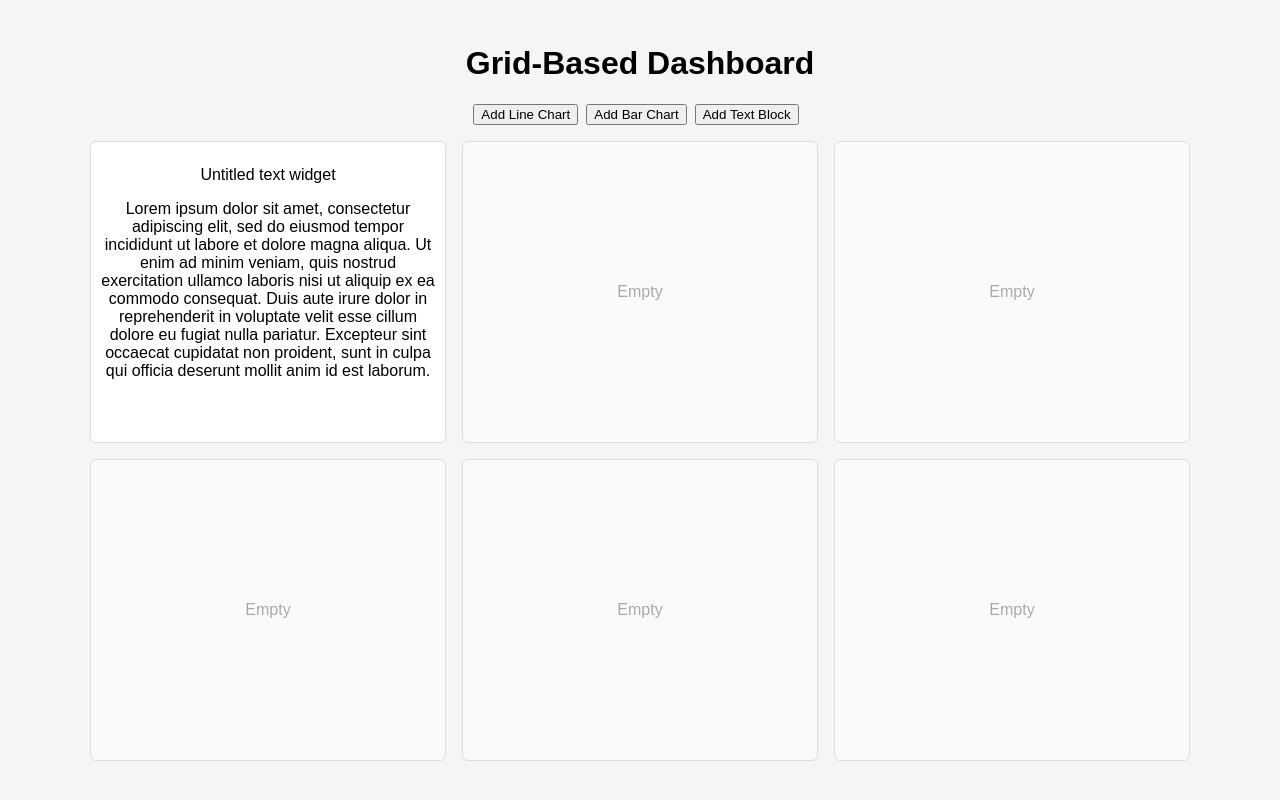
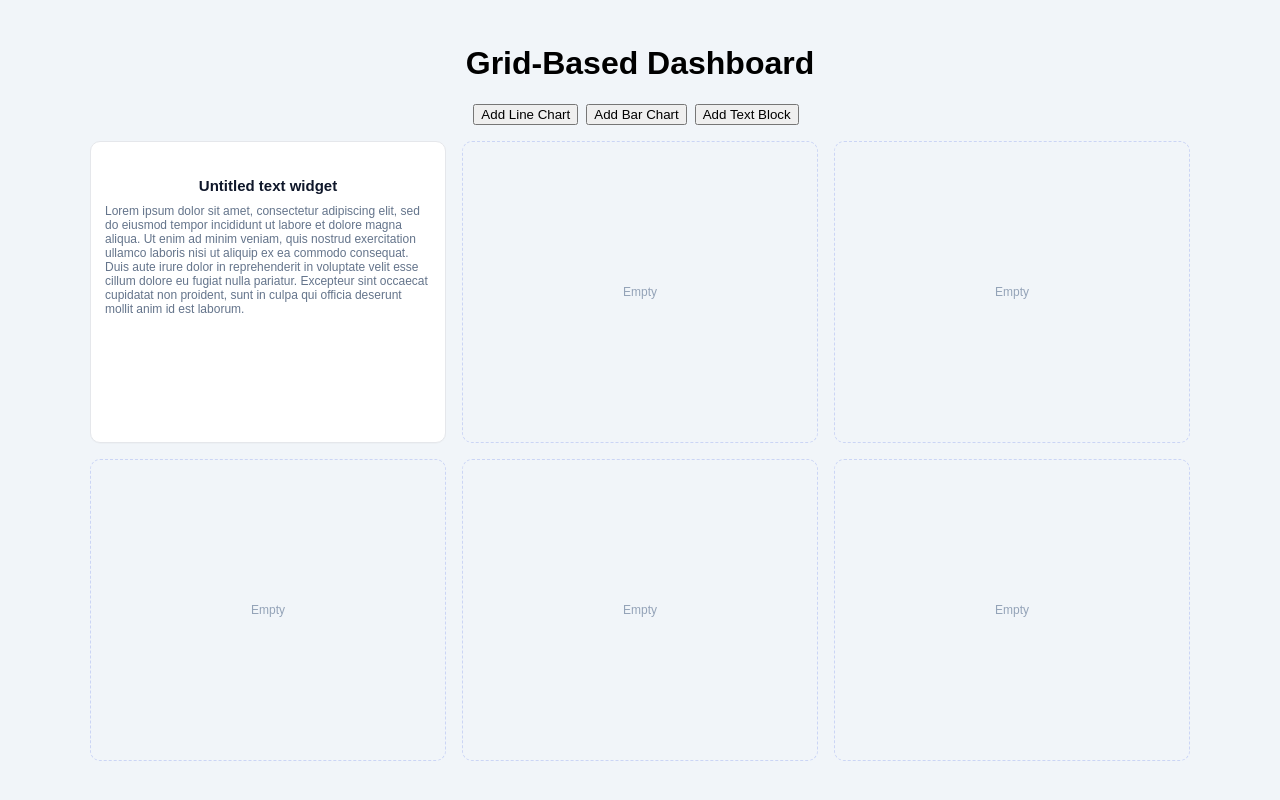
Before and after one commit to andyblacknred/ys-grid-based-dashboard, a React (Vite) app: page / in a window 1280 px wide. Both pictures are taken after a click on the button "Add Text Block". Built offline with nearby package versions, Linux system fonts and the light colour scheme.

Commit message:
style fixes

```diff
--- a/src/App.tsx
+++ b/src/App.tsx
@@ -4,8 +4,10 @@ import Grid from './components/Grid';
 function App () {
   return (
     <div className="app">
-      <h1>Grid-Based Dashboard</h1>
-      <Controls />
+      <div className="header">
+        <h1>Grid-Based Dashboard</h1>
+        <Controls />
+      </div>
       <Grid />
     </div>
   );
--- a/src/components/widgets/TextWidget.tsx
+++ b/src/components/widgets/TextWidget.tsx
@@ -10,7 +10,7 @@ const TextWidget: React.FC<TextWidgetProps> = ({ title = 'Text block', text }) =
     <div className="widget">
       <p className="widget-title">{title}</p>
       <div className="widget-body">
-        <p>{text ?? 'Some text block…'}</p>
+        <p className="widget-text">{text ?? 'Some text block…'}</p>
       </div>
     </div>
   );
--- a/src/index.css
+++ b/src/index.css
@@ -1,13 +1,16 @@
 body {
   margin: 0;
   font-family: sans-serif;
-    background: #f5f5f5;
+  background: #f1f5f9;
 }
 
 .app {
   max-width: 1100px;
   margin: 0 auto;
   padding: 24px;
+}
+
+.header {
   text-align: center;
 }
 
@@ -26,21 +29,25 @@ body {
 }
 
 .grid-cell {
-    background: #fff;
-    border: 1px solid #ddd;
   min-height: 300px;
-    border-radius: 6px;
   position: relative;
   display: flex;
   align-items: stretch;
   justify-content: stretch;
   outline: 2px solid transparent;
   transition: 0.15s outline-color;
+  background: transparent;
+  border: none;
+  border-radius: 10px;
+}
+
+.grid-cell.drag-source, .grid-cell.empty {
+  border: 1px dashed #cbd5f5;
 }
 
 .grid-cell.empty {
-    background: #fafafa;
-    color: #aaa;
+  color: #94a3b8;
+  font-size: 12px;
   align-items: center;
   justify-content: center;
 }
@@ -57,10 +64,14 @@ body {
   width: 100%;
   height: 100%;
   position: relative;
-    padding: 8px;
+  padding: 35px 14px 10px;
   background-color: #fff;
   box-sizing: border-box;
-    border-radius: 6px;
+  border-radius: 10px;
+  border: 1px solid #e5e7eb;
+  box-shadow: 0 1px 0 rgba(15, 23, 42, 0.02);
+  display: flex;
+  flex-direction: column;
 }
 
 .widget-content--dragging {
@@ -69,13 +80,13 @@ body {
 
 .delete-button {
   position: absolute;
-    top: 6px;
-    right: 6px;
-    width: 24px;
-    height: 24px;
+  top: 10px;
+  right: 10px;
+  width: 22px;
+  height: 22px;
   border: none;
-    border-radius: 50%;
-    background: #f44336;
+  border-radius: 9999px;
+  background: #ef4444;
   color: #fff;
   cursor: pointer;
   opacity: 0;
@@ -88,8 +99,8 @@ body {
 
 .drag-handle {
   position: absolute;
-    top: 6px;
-    left: 6px;
+  top: 10px;
+  left: 10px;
   width: 20px;
   height: 20px;
   cursor: grab;
@@ -97,7 +108,7 @@ body {
   align-items: center;
   justify-content: center;
   font-size: 14px;
-    color: #888;
+  color: #94a3b8;
   outline: none;
   opacity: 0;
   transition: opacity 0.15s;
@@ -111,9 +122,43 @@ body {
   cursor: grabbing;
 }
 
-.chart-placeholder {
-    height: 80px;
-    background: #e0e0e0;
-    border-radius: 4px;
-    margin-top: 8px;
+.widget {
+  display: flex;
+  flex-direction: column;
+  gap: 10px;
+  height: 100%;
 }
+
+.widget-title {
+  font-size: 15px;
+  font-weight: 600;
+  color: #0f172a;
+  margin: 0;
+  text-align: center;
+}
+
+.widget-subtitle, .widget-body{
+  font-size: 12px;
+  color: #64748b;
+  text-align: left;
+}
+
+.widget-subtitle, .widget-text {
+  margin: 0;
+}
+
+.widget-body {
+  flex: 1 1 auto;
+  display: flex;
+  flex-direction: column;
+  text-align: left;
+}
+
+.recharts-cartesian-axis-tick-value {
+  font-size: 11px;
+  fill: #94a3b8;
+}
+
+.recharts-legend-wrapper {
+  font-size: 11px;
+}
```
Lines whose indentation alone changed are shown as unchanged.
